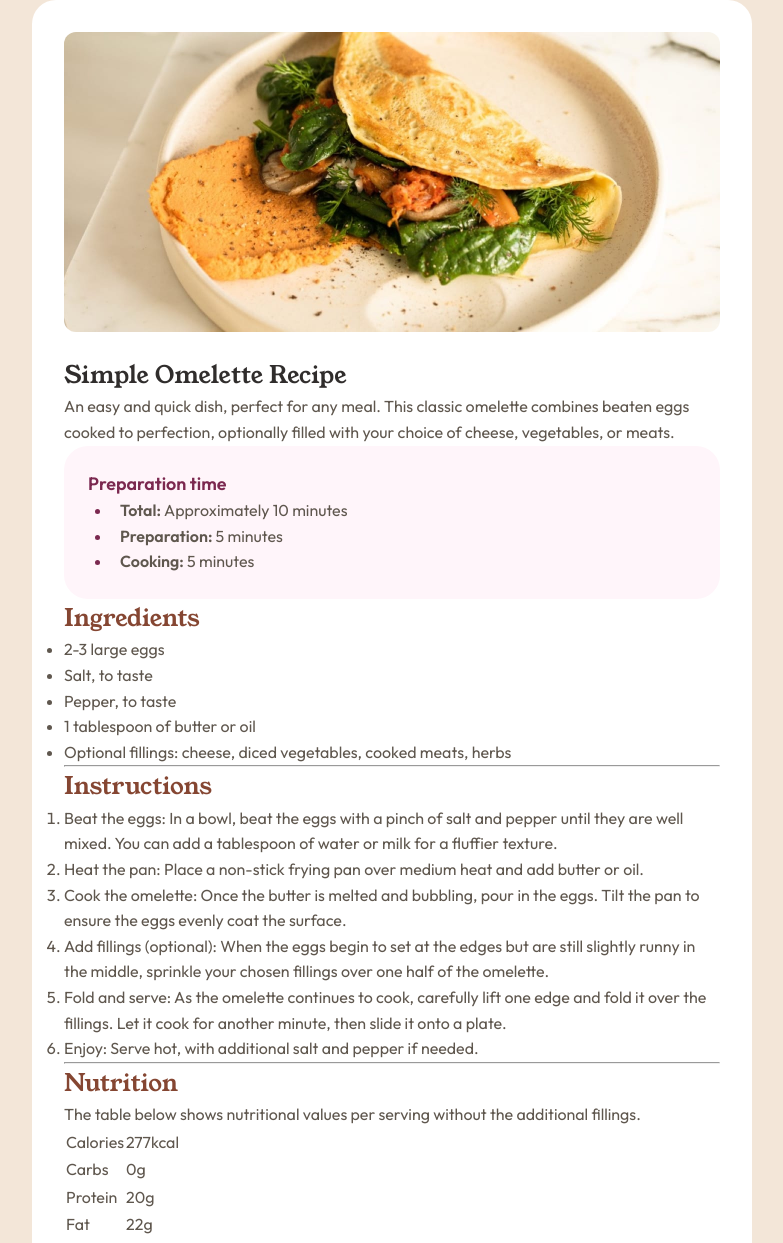
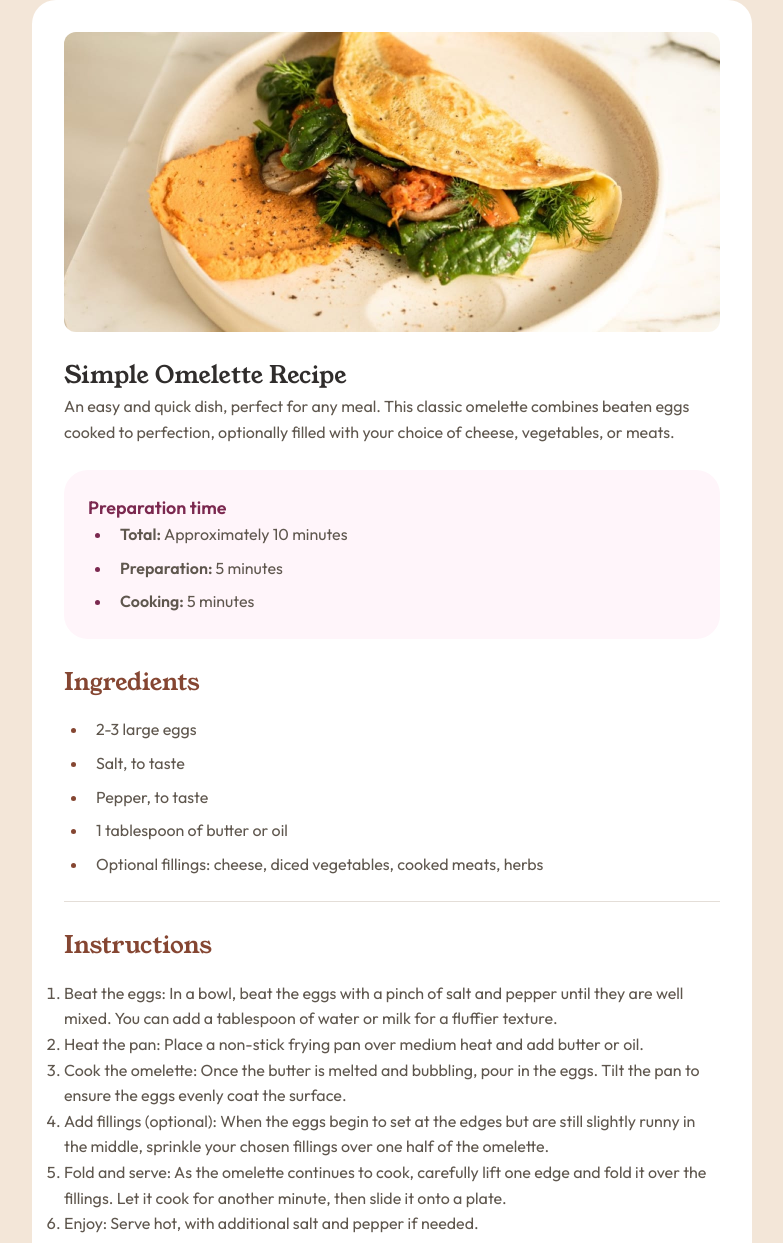
Before and after one commit to mnav08/recipe-page, a plain HTML site: page index.html in a window 1280 px wide. Shown: the top 1243 px of the page, without its empty margins (248-1031 px from the left). Drawn offline with Linux system fonts and the light colour scheme.

Commit message:
complete ingredients card

```diff
--- a/design/styles.css
+++ b/design/styles.css
@@ -54,6 +54,7 @@ img {
 }
 h2 {
   font-weight: 400;
+  margin: var(--space-3) 0;
 }
 
 h1,
@@ -65,6 +66,12 @@ h2 {
 .hero h1 {
   color: var(--Stone-900);
   font-weight: 500;
+}
+
+hr {
+  border: none; /* Remove default border */
+  border-top: 1px solid var(--Stone-150); /* Add your own border */
+  margin: var(--space-5) 0;
 }
 
 /* UTILITY CLASSES */
@@ -98,16 +105,38 @@ h2 {
   background-color: var(--Rose-50);
   padding: var(--space-5);
   border-radius: var(--space-5);
+  margin: var(--space-5) 0;
 }
 
+/* separates bullet points from left */
 .prep-time ul {
   padding-left: var(--space-5);
 }
 
+.ingredients ul {
+  padding-left: var(--space-5);
+}
+
+/* separates text from bullet points */
 .prep-time li {
+  padding-left: 8px;
+}
+
+.ingredients li {
   padding-left: 8px;
 }
 /* selects the bullet point */
 .prep-time li::marker {
   color: var(--Rose-800);
 }
+
+.ingredients li::marker {
+  color: var(--Brown-800);
+}
+
+/* spacing between items */
+.list-items {
+  display: flex;
+  flex-direction: column;
+  gap: var(--space-1);
+}
--- a/index.html
+++ b/index.html
@@ -35,7 +35,7 @@
 
       <section class="prep-time">
         <p class="accent-text">Preparation time</p>
-        <ul>
+        <ul class="list-items">
           <li>
             <span class="prep-list">Total: </span>Approximately 10 minutes
           </li>
@@ -48,7 +48,7 @@
       <div class="flex-">
         <section class="ingredients">
           <h2>Ingredients</h2>
-          <ul>
+          <ul class="list-items">
             <li>2-3 large eggs</li>
             <li>Salt, to taste</li>
             <li>Pepper, to taste</li>
@@ -57,9 +57,8 @@
               Optional fillings: cheese, diced vegetables, cooked meats, herbs
             </li>
           </ul>
-          <hr />
         </section>
-
+        <hr />
         <section class="instructions">
           <h2>Instructions</h2>
           <ol>
```
